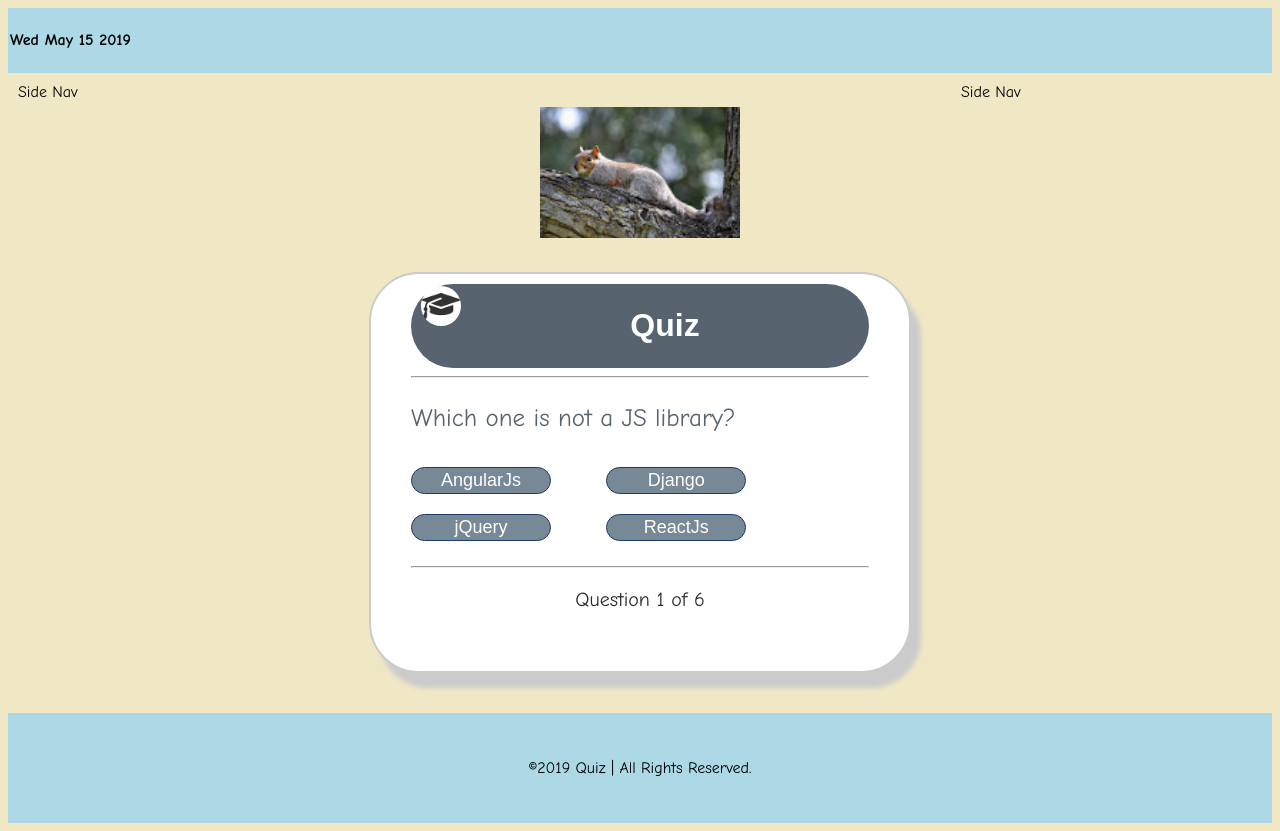
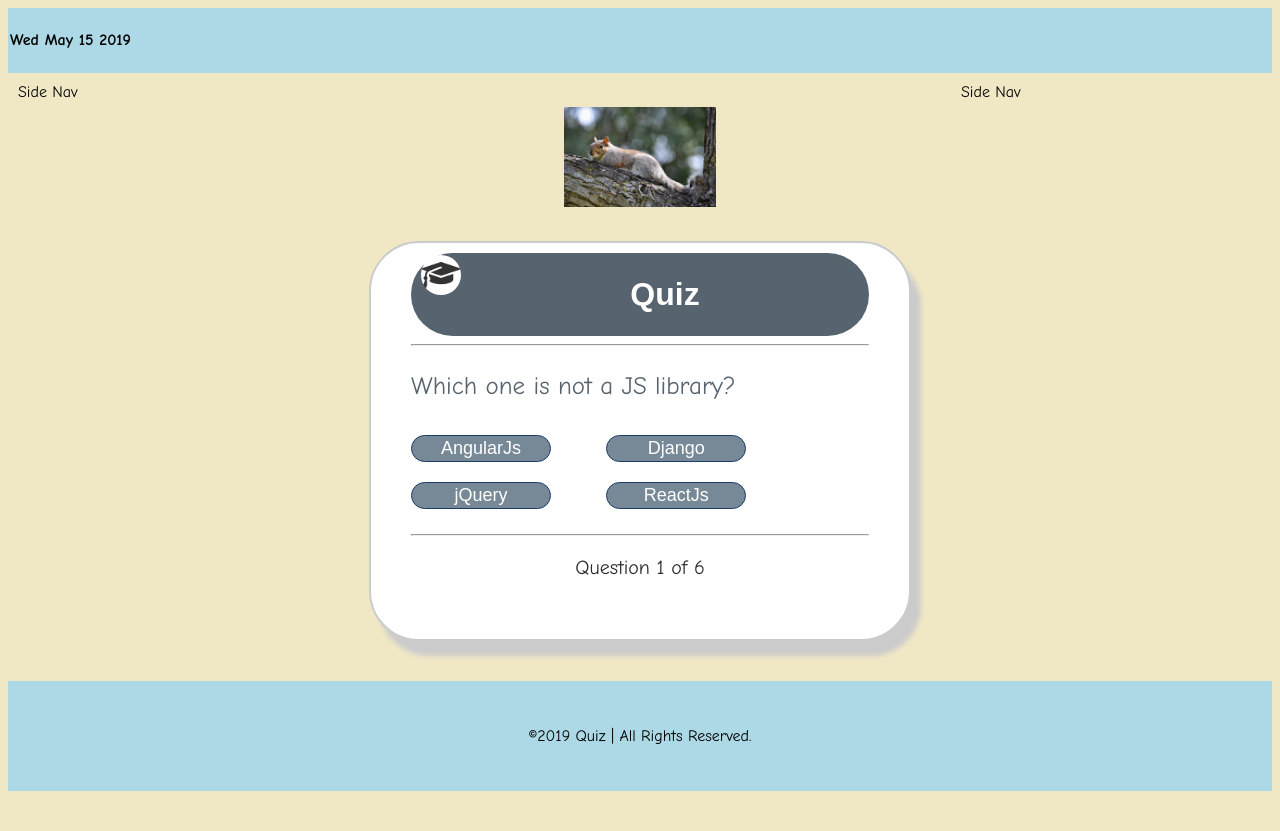
Before and after one commit to Levy-NAIBEI/JS-Quiz_App, a plain HTML site: page index.html in a window 1280 px wide. After the commit the page ends 800 px from the top, so only its background shows below. Drawn offline with Linux system fonts and the light colour scheme.

```diff
--- a/home.js
+++ b/home.js
@@ -1,7 +1,7 @@
 document.getElementById('date').innerHTML = new Date().toDateString();
 
 var first_image = document.getElementById("image");
-var images = ["images/Avator_woman.jpg", "images/Cat.jpg", "images/study.jpg"];
+var images = ["images/Avator_woman.png", "images/Cat.jpg", "images/study.jpg"];
 var index = 0;
 
 function carousel(){
--- a/index.html
+++ b/index.html
@@ -18,7 +18,7 @@
 	  <div class="column side">Side Nav </div>
 		<div class="column middle">
 			<div class="imagecontainer">
-				<img id ="image" src="images/Avator_woman.jpg" alt="carousel"/>
+				<img id ="image" src="images/Avator_woman.png" alt="carousel"/>
 			</div>
 
 			<div class="container">
--- a/style.css
+++ b/style.css
@@ -53,7 +53,7 @@
 }
 
 #image{
-	width: 200px;
+	height: 100px;
 }
 
 #icon{
```
